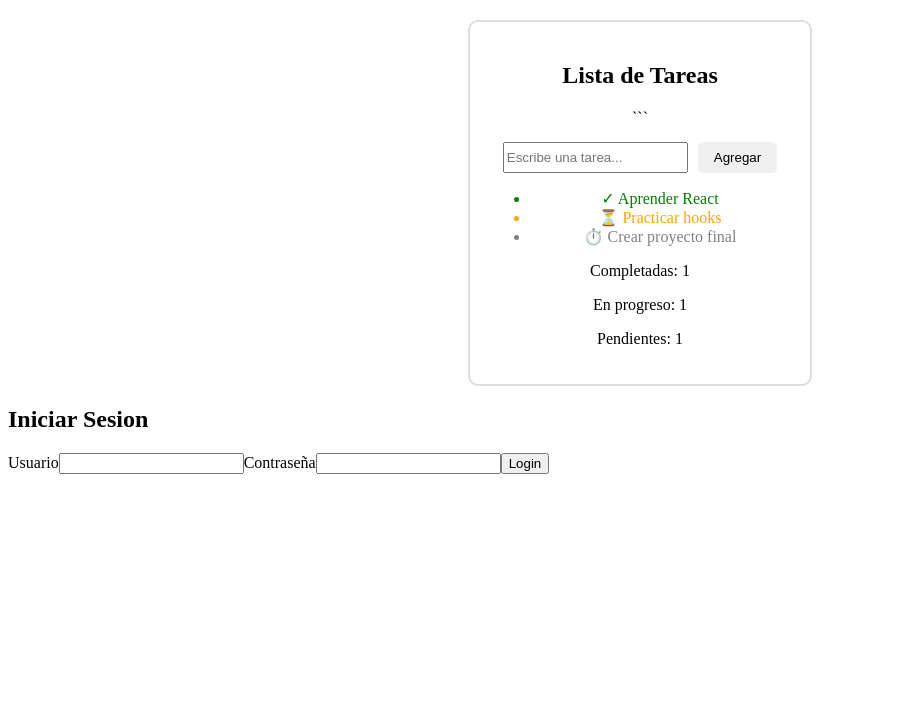
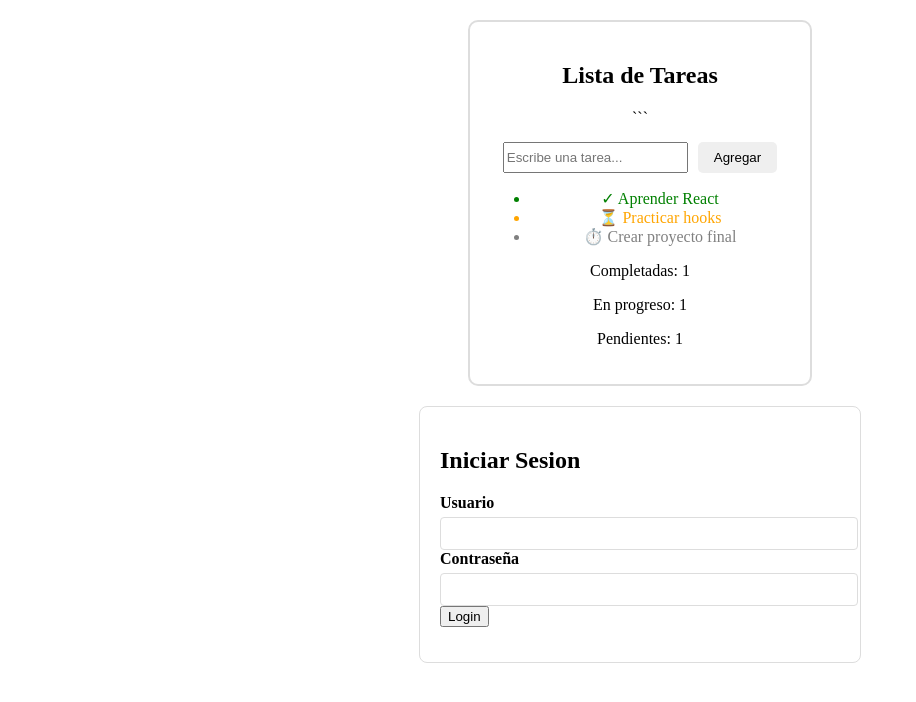
Before and after one commit to mrmetapod2/clase10_fullstack_react, a React (Vite) app: page / in a window 1280 px wide. Shown: the top 702 px of the page, without its empty margins (0-916 px from the left). Built offline with nearby package versions, Linux system fonts and the light colour scheme.

Commit message:
css de auth

```diff
--- a/src/components/Auth.jsx
+++ b/src/components/Auth.jsx
@@ -1,6 +1,6 @@
 import React, { useState } from 'react'
 
-function Auth( {usuario}) {
+function Auth({ usuario }) {
     const [loading, setLoading] = useState(false);
     const [logueado, setlogueado] = useState(false);
 
@@ -49,13 +49,16 @@ function Auth( {usuario}) {
                             </div>
                         </div>)
                         :
-                        (<form onSubmit={() => setlogueado(true)}>
+                        (<form onSubmit={() => setlogueado(true)} className='registration-form'>
                             <h2>Iniciar Sesion</h2>
-                            <label>Usuario</label>
-                            <input type='text' />
-                            <label>Contraseña</label>
-                            <input type='text' />
-                            <button type='submit'>Login</button>
+                            <div className='form-group'>
+                                <label>Usuario</label>
+                                <input type='text' />
+                                <label>Contraseña</label>
+                                <input type='text' />
+                                <button type='submit'>Login</button>
+                            </div>
+
                         </form>)
 
                 )
```
